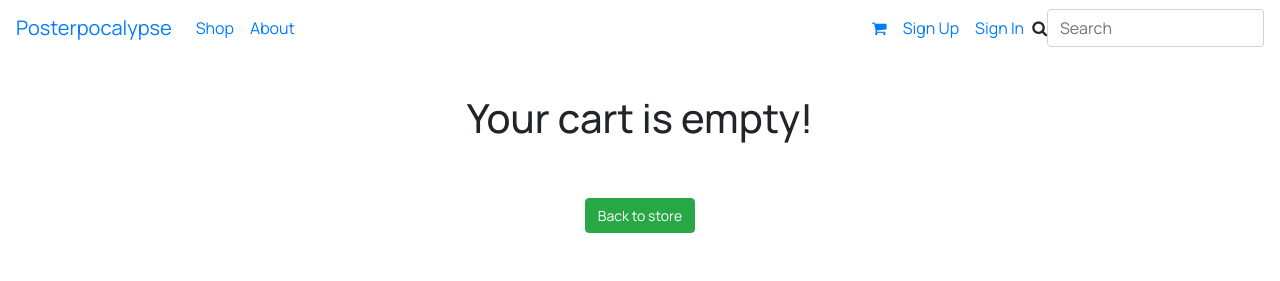
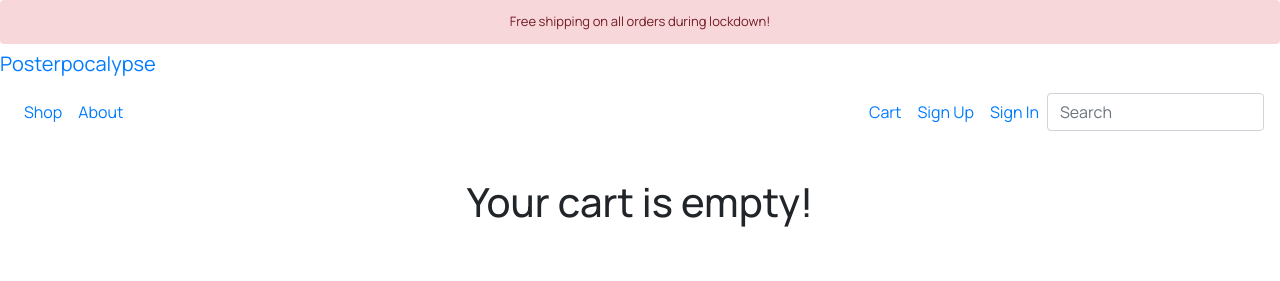
Before and after one commit to JSudron/posterpocalypse-shop, a Django app: page /cart/ in a window 1280 px wide. Shown: the top 281 px of the page. Run offline with Django 3.2, Linux system fonts and the light colour scheme; some libraries are stand-ins or nearby versions; some web fonts are replaced.

Commit message:
added warning bar above navbar & placed brand above navbar items

```diff
--- a/static/css/custom.css
+++ b/static/css/custom.css
@@ -23,8 +23,19 @@ dl, ol, ul {
 
 /*-----------------------NAVBAR */
 
+.alert-danger {
+    margin-bottom: 0px !important;
+    margin-top: 0px !important;
+    border: none;
+    text-align: center;
+}
+
 nav {
     margin-bottom: 0px !important;
+}
+
+.navbar-brand {
+    text-align: center !important;
 }
 
 .fa-bars {
--- a/templates/base.html
+++ b/templates/base.html
@@ -20,11 +20,13 @@
 <body>
 	<!--NAVBAR-->
 	<!--Taken from codepen.io & edited to own style-->
+    <div class="alert alert-danger" role="alert">Free shipping on all orders during lockdown!</div>
+    <a class="navbar-brand" href="{% url 'index' %}">Posterpocalypse</a>
 	<nav class="mb-2 navbar navbar-expand-lg">
 		<!-- Navbar brand -->
-		<a class="navbar-brand font-bold" href="{% url 'index' %}">Posterpocalypse</a>
 		<!-- Collapse button -->
 		<button class="navbar-toggler" type="button" data-toggle="collapse" data-target="#navbarSupportedContent" aria-controls="navbarSupportedContent" aria-expanded="false" aria-label="Toggle navigation">
+            <p>MENU</p>
             <span class="navbar-toggler-icon"><i class="fa fa-bars"></i></span>
         </button>
 		<!-- Collapsible content -->
@@ -42,8 +44,7 @@
 			<!-- Search form -->
 			<ul class="navbar-nav ml-auto">
                 <li>
-                    <a class="nav-link" href="{% url 'view_cart' %}">
-                        <i class="fa fa-shopping-cart cart-icon"></i>
+                    <a class="nav-link" href="{% url 'view_cart' %}">Cart
                         {% if product_count > 0 %}
                         <span class="badge badge-warning" id="product_count">{{ product_count }}</span>
                         {% endif %}
@@ -66,7 +67,6 @@
 				{% endif %}
 			</ul>
 			<form class="form-inline md-form mb-0">
-				<i class="fa fa-search" aria-hidden="true"></i>
 				<input class="form-control search-input" id="search_input" maxlength="20" name="q" placeholder="Search" type="search" aria-label="Search" required/>
             </form>
 		</div>
```
